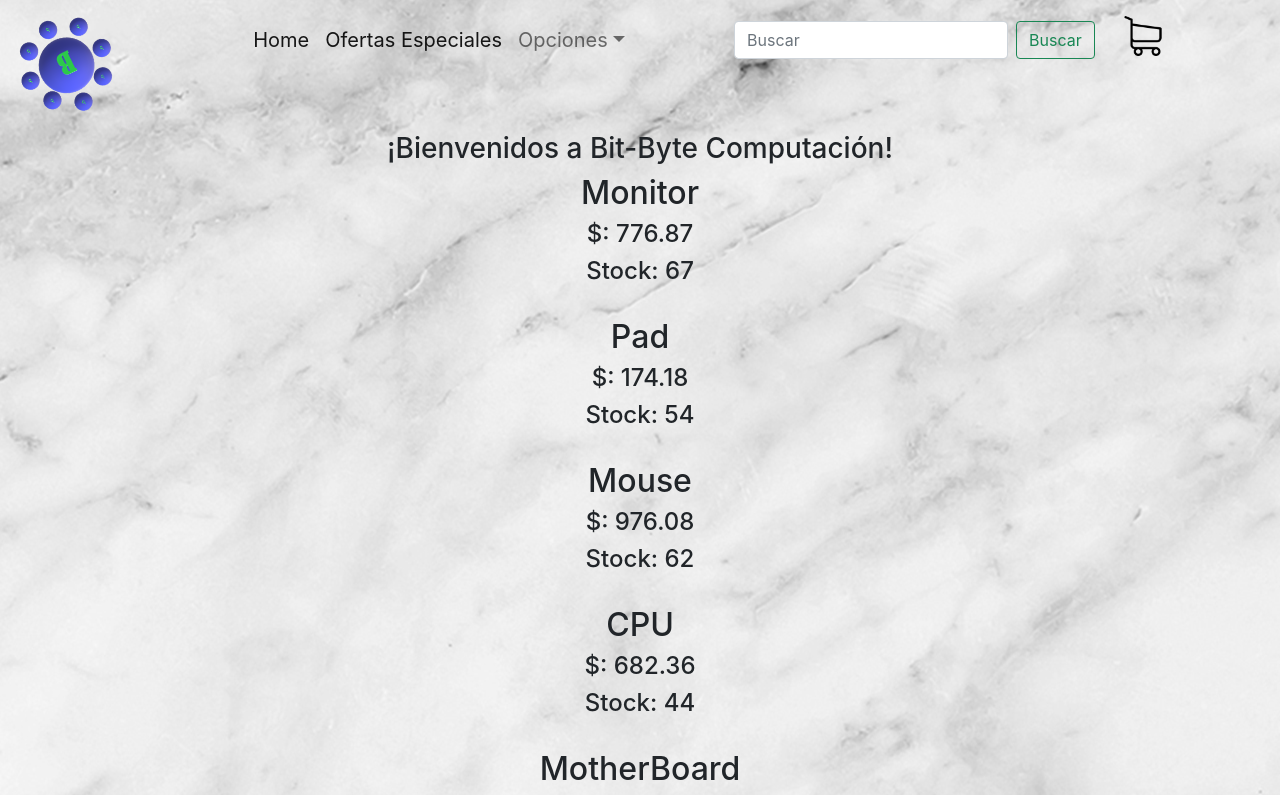
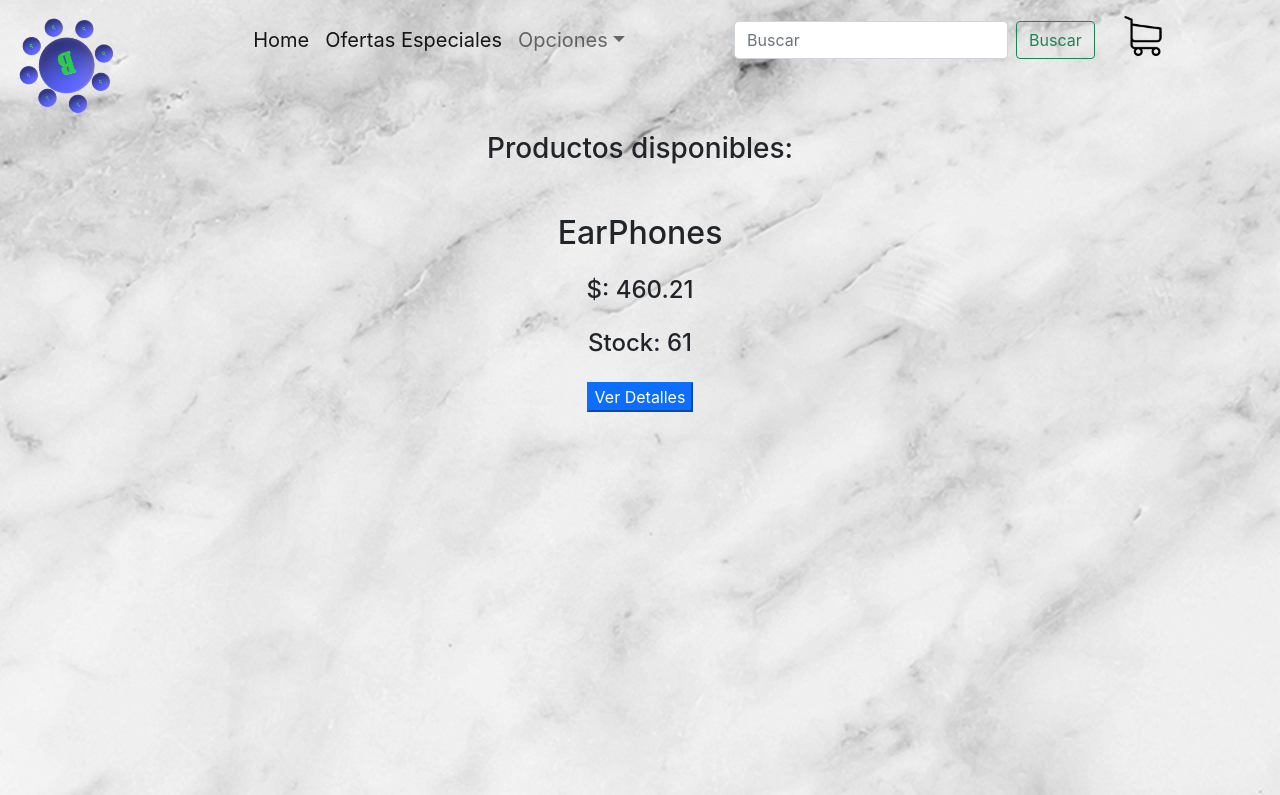
Before and after one commit to dmeschini/React-Menu-Ecommerce, a React (Create React App) app: page /categoria/audio in a window 1280 px wide. Shown: the top 795 px of the page. Built offline with nearby package versions, Linux system fonts and the light colour scheme.

Commit message:
Detalles y Ruteo

```diff
--- a/package.json
+++ b/package.json
@@ -8,8 +8,10 @@
     "@testing-library/user-event": "^13.5.0",
     "bootstrap": "^5.1.3",
     "react": "^18.0.0",
+    "react-bootstrap": "^2.3.1",
     "react-dom": "^18.0.0",
-    "react-scripts": "5.0.1",
+    "react-router-dom": "^6.3.0",
+    "react-scripts": "^5.0.1",
     "sass": "^1.50.1",
     "web-vitals": "^2.1.4"
   },
--- a/src/App.css
+++ b/src/App.css
@@ -8,10 +8,7 @@ body {
   background-color: grey;
   background-image: url(./assets/images/cielo.jpg);
 }
-.navbar {
-  height: 6vh;
-  grid-area: bar;
-  }
+
 code {
   font-family: source-code-pro, Menlo, Monaco, Consolas, 'Courier New',
     monospace;
@@ -28,6 +25,10 @@ code {
   ;
 }
 
+.navbar {
+  height: 6vh;
+  grid-area: bar;
+  }
 
 .greeting{
   grid-area: greeting;
@@ -40,6 +41,11 @@ code {
 .App-logo {
   pointer-events: none;
   grid-area: logo;
+}
+
+.item{
+  display: grid;
+  grid-gap: 1rem;
 }
 
 @media (prefers-reduced-motion: no-preference) {
--- a/src/App.js
+++ b/src/App.js
@@ -1,16 +1,24 @@
 import './App.css';
 import ItemListContainer from './components/ItemListContainer';
+import ItemDetailContainer from './components/ItemDetailContainer';
 import NavBar from './components/NavBar';
 import CartWidget from './components/CartWidget';
 import LogoTienda from './components/LogoTienda';
+import {BrowserRouter,Route,Routes } from 'react-router-dom';
 
 function App() {
   return (
     <div className="App">
-      <LogoTienda/>
+     <BrowserRouter>
+     <LogoTienda/>
       <NavBar/>
       <CartWidget/>
-      <ItemListContainer title="¡Bienvenidos a Bit-Byte Computación!"/>
+      <Routes>
+        <Route path="/" element={<ItemListContainer title="¡Bienvenidos a Bit & Byte Computación!"/>}></Route>
+        <Route path="/article/:id" element={<ItemDetailContainer title="Detalles del Producto: "/>}></Route>
+        <Route path="/categoria/:categoryid" element={<ItemListContainer title="Productos disponibles: "/>}></Route>
+      </Routes>
+     </BrowserRouter>
     </div>
   );
 }
--- /dev/null
+++ b/src/components/Item.jsx
@@ -0,0 +1,19 @@
+import React from 'react'
+import { Link } from 'react-router-dom'
+
+function Item({articleIterado}) {
+  return (
+    <div className='item'>
+          <br/>
+          <h2>{articleIterado.name}</h2>
+          <h4>$: {articleIterado.price}</h4>
+          <h4>Stock: {articleIterado.stock}</h4>
+          <Link to={`/article/${articleIterado.id}`}>
+            <button className='btn-primary'>Ver Detalles</button>
+          </Link>
+
+    </div>
+  )
+}
+
+export default Item
--- /dev/null
+++ b/src/components/ItemDetail.jsx
@@ -0,0 +1,18 @@
+import React from 'react'
+
+function ItemDetail({article}) {
+
+  return (
+    <div>
+        <div key={article.id}>
+          <br/>
+          <h2>{article.name}</h2>
+          <h4>$: {article.price}</h4>
+          <h4>Stock: {article.stock}</h4>
+        </div>
+
+    </div>
+  )
+}
+
+export default ItemDetail
--- /dev/null
+++ b/src/components/ItemDetailContainer.jsx
@@ -0,0 +1,32 @@
+import React, {useState,useEffect} from 'react';
+import articlesData from "../data/articlesData";
+import ItemDetail from './ItemDetail'
+import {useParams} from 'react-router-dom'
+
+function getData(idRequested){
+  return new Promise((resolve,reject)=>{
+    setTimeout(() => {
+      const productRequested = articlesData.find((article)=>article.id===Number(idRequested))
+      resolve(productRequested);
+    }, 500);
+  })
+}
+
+function ItemDetailContainer({title}) {
+  const {id}=useParams();
+  const [article, setArticle]=useState({});
+  useEffect(()=>{
+    getData(id).then((data)=>{
+      setArticle(data);
+    })
+  },[]);
+
+  return (
+    <div>
+        <h4>{title}</h4>
+        <ItemDetail article={article}/>
+    </div>
+  )
+}
+
+export default ItemDetailContainer
--- a/src/components/ItemList.jsx
+++ b/src/components/ItemList.jsx
@@ -1,19 +1,14 @@
 import React from 'react'
+import Item from './Item'
 
 function Itemlist({articles}) {
   return (
     <div>
         {articles.map((article)=>
-        <div key={article.id}>
-          <h2>{article.name}</h2>
-          <h4>$: {article.price}</h4>
-          <h4>Stock: {article.stock}</h4>
-          <br />
-        </div>
+           <Item key={article.id} articleIterado={article}/>
         )}
-
     </div>
-  )
+    )
 }
 
 export default Itemlist
--- a/src/components/ItemListContainer.jsx
+++ b/src/components/ItemListContainer.jsx
@@ -1,22 +1,26 @@
 import React, {useState,useEffect} from 'react';
 import articlesData from "../data/articlesData";
 import ItemList from './ItemList';
+import {useParams} from 'react-router-dom'
 
-function getData(){
+function getData(categoryid){
   return new Promise((resolve,reject)=>{
     setTimeout(() => {
-      resolve(articlesData);
-    }, 2000);
+      if (categoryid===undefined) resolve(articlesData)
+      const productRequested = articlesData.filter((articles)=>articles.category===categoryid)
+      resolve(productRequested);
+    }, 500);
   })
 }
 
 function ItemListContainer(props) {
+  const {categoryid}=useParams()
   const [articles, setArticles]=useState([]);
   useEffect(()=>{
-    getData().then((data)=>{
+    getData(categoryid).then((data)=>{
       setArticles(data);
     })
-  },[]);
+  },[categoryid]);
 
   return (
     <div className='greeting'>
--- a/src/components/NavBar.jsx
+++ b/src/components/NavBar.jsx
@@ -1,3 +1,5 @@
+import {Link} from 'react-router-dom'
+
 function NavBar(){
     return(
 <nav className="navbar navbar-expand-lg navbar-light fs-5">
@@ -8,18 +10,21 @@ function NavBar(){
     <div className="collapse navbar-collapse" id="navbarSupportedContent">
       <ul className="navbar-nav me-auto mb-2 mb-lg-0">
         <li className="nav-item">
-          <a className="nav-link active" aria-current="page" href="#">Home</a>
+          <Link className="nav-link active" aria-current="page" to="/">Home</Link>
         </li>
         <li className="nav-item">
-          <a className="nav-link active" href="#">Ofertas Especiales</a>
+          <Link className="nav-link active" to="#">Ofertas Especiales</Link>
         </li>
         <li className="nav-item dropdown">
-          <a className="nav-link dropdown-toggle" href="#" id="navbarDropdown" role="button" data-bs-toggle="dropdown" aria-expanded="false">
+          <Link className="nav-link dropdown-toggle" to="#" id="navbarDropdown" role="button" data-bs-toggle="dropdown" aria-expanded="false">
             Opciones
-          </a>
+          </Link>
           <ul className="dropdown-menu" aria-labelledby="navbarDropdown">
-            <li><a className="dropdown-item" href="#">Categorías</a></li>
-            <li><a className="dropdown-item" href="#">Ofertas</a></li>
+            <li><Link className="dropdown-item" to="/categoria/components">Componentes</Link></li>
+            <li><Link className="dropdown-item" to="/categoria/peripheral">Periféricos</Link></li>
+            <li><Link className="dropdown-item" to="/categoria/audio">Audio</Link></li>
+            <li><Link className="dropdown-item" to="/categoria/video">Video</Link></li>
+            <li><Link className="dropdown-item" to="/categoria/">Ofertas</Link></li>
           </ul>
         </li>
       </ul>
--- a/src/data/articlesData.js
+++ b/src/data/articlesData.js
@@ -1,62 +1,72 @@
 const articlesData = [{
-    "id": 1,
+    "id": 0,
     "name": "Monitor",
     "code": "tortor id",
     "price": 776.87,
-    "stock": 67
+    "stock": 67,
+    "category":"video"
   }, {
-    "id": 2,
+    "id": 1,
     "name": "Pad",
     "code": "enim in",
     "price": 174.18,
-    "stock": 54
+    "stock": 54,
+    "category":"peripheral"
   }, {
-    "id": 3,
+    "id": 2,
     "name": "Mouse",
     "code": "in blandit",
     "price": 976.08,
-    "stock": 62
+    "stock": 62,
+    "category":"peripheral"
   }, {
-    "id": 4,
+    "id": 3,
     "name": "CPU",
     "code": "magna at",
     "price": 682.36,
-    "stock": 44
+    "stock": 44,
+    "category":"components"
   }, {
-    "id": 5,
+    "id": 4,
     "name": "MotherBoard",
     "code": "proin interdum",
     "price": 922.41,
-    "stock": 56
+    "stock": 56,
+    "category":"components"
   }, {
-    "id": 6,
+    "id": 5,
     "name": "RAM",
     "code": "sit amet",
     "price": 300.53,
-    "stock": 13
+    "stock": 13,
+    "category":"components"
   }, {
-    "id": 7,
+    "id": 6,
     "name": "UPS",
     "code": "vel dapibus",
     "price": 400.27,
-    "stock": 94
+    "stock": 94,
+    "category":"peripheral"
   }, {
-    "id": 8,
+    "id": 7,
     "name": "EarPhones",
     "code": "non sodales",
     "price": 460.21,
-    "stock": 61
+    "stock": 61,
+    "category":"audio"
   }, {
-    "id": 9,
+    "id": 8,
     "name": "PowerSupply",
     "code": "in purus",
     "price": 223.95,
-    "stock": 55
+    "stock": 55,
+    "category":"components"
   }, {
-    "id": 10,
+    "id": 9,
     "name": "KeyBoard",
     "code": "purus sit",
     "price": 752.82,
-    "stock": 78
+    "stock": 78,
+    "category":"peripheral"
   }]
   export default articlesData;
```
Also changed, not shown: 1 other file (tests, documents, lock files or other folders).
